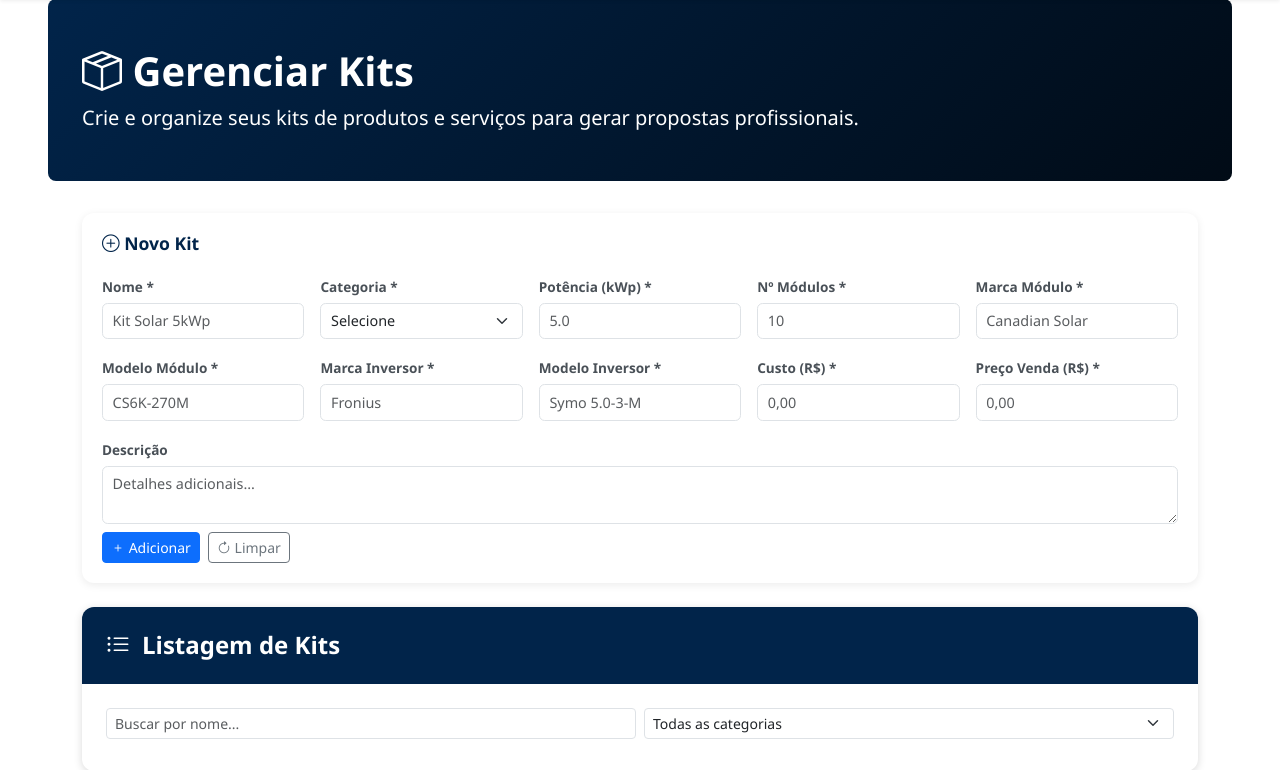
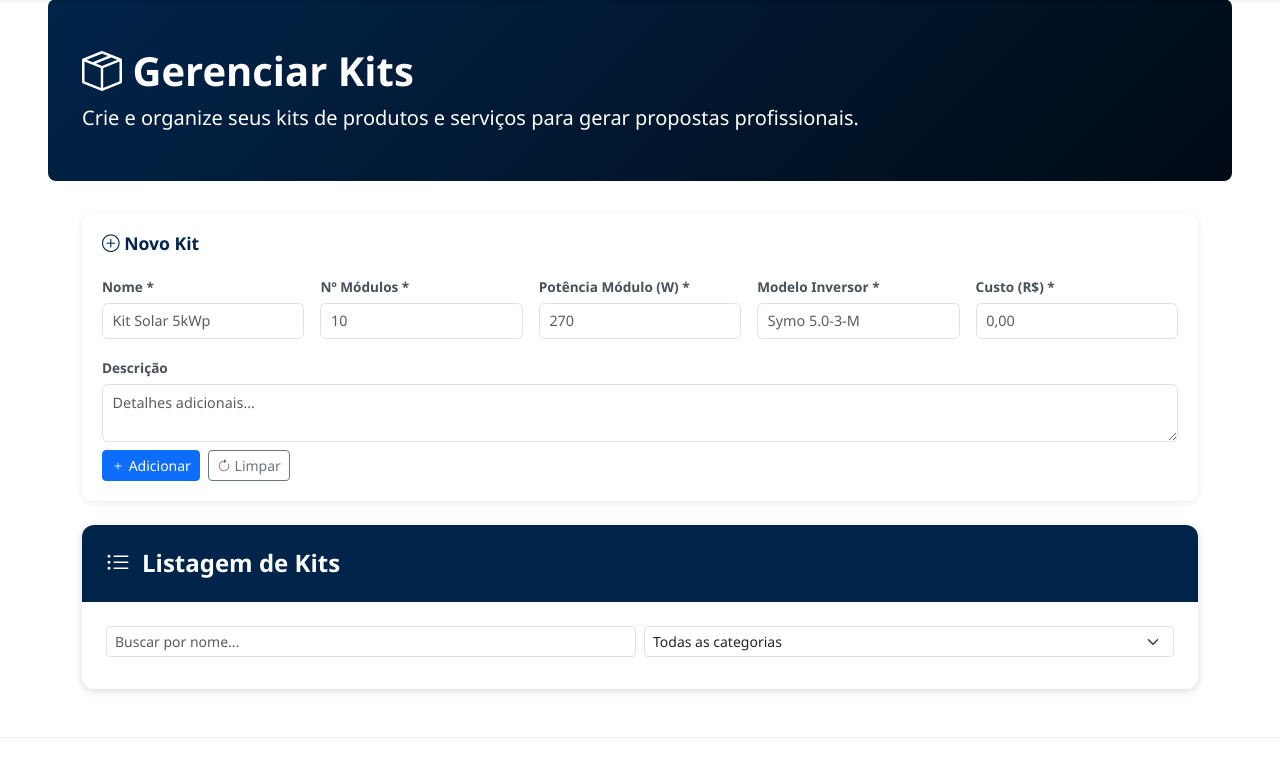
Before and after one commit to Eliel-Julio/CRM-system-Happy-Energy, a Flask app: page /kits in a window 1280 px wide. Shown: the part 63-833 px from the top of the page. Run offline with Flask 3, Linux system fonts and the light colour scheme.

Commit message:
Sync kit form with backend model
Update the kits form and rendering to align with backend model changes. Removed obsolete form fields (categoria, potencia kWp, marca/modulo, marca inversor, precoVenda) and added potenciaModulos input; updated the novoKit payload to use backend-aligned properties (n_modulos, p_modulos, inversor, preco_c, descricao) with inline model comments. After saving, the UI now fetches /get_kits to refresh the list. Also adjusted kit item text (module count and cost label) and added stub editarKit/deletarKit functions for future edit/delete handling.

```diff
--- a/Front/templates/kits.html
+++ b/Front/templates/kits.html
@@ -129,39 +129,12 @@
                             <input type="text" class="form-control" id="nomeKit" placeholder="Kit Solar 5kWp" required>
                         </div>
                         <div class="form-group-compact">
-                            <label for="categoriaKit" class="form-label">Categoria *</label>
-                            <select class="form-select" id="categoriaKit" required>
-                                <option value="">Selecione</option>
-                                <option value="solar">Solar</option>
-                                <option value="eolica">Eólica</option>
-                                <option value="hibrido">Híbrido</option>
-                                <option value="baterias">Baterias</option>
-                                <option value="outro">Outro</option>
-                            </select>
-                        </div>
-                        <div class="form-group-compact">
-                            <label for="potenciaKit" class="form-label">Potência (kWp) *</label>
-                            <input type="number" class="form-control" id="potenciaKit" step="0.1" placeholder="5.0" required>
-                        </div>
-
-                        <!-- Row 2: Módulos -->
-                        <div class="form-group-compact">
                             <label for="numModulosKit" class="form-label">Nº Módulos *</label>
                             <input type="number" class="form-control" id="numModulosKit" step="1" placeholder="10" required>
                         </div>
                         <div class="form-group-compact">
-                            <label for="marcaModuloKit" class="form-label">Marca Módulo *</label>
-                            <input type="text" class="form-control" id="marcaModuloKit" placeholder="Canadian Solar" required>
-                        </div>
-                        <div class="form-group-compact">
-                            <label for="modeloModuloKit" class="form-label">Modelo Módulo *</label>
-                            <input type="text" class="form-control" id="modeloModuloKit" placeholder="CS6K-270M" required>
-                        </div>
-
-                        <!-- Row 3: Inversor -->
-                        <div class="form-group-compact">
-                            <label for="marcaInversorKit" class="form-label">Marca Inversor *</label>
-                            <input type="text" class="form-control" id="marcaInversorKit" placeholder="Fronius" required>
+                            <label for="potenciaModulos" class="form-label">Potência Módulo (W) *</label>
+                            <input type="number" class="form-control" id="potenciaModulos" step="1" placeholder="270" required>
                         </div>
                         <div class="form-group-compact">
                             <label for="modeloInversorKit" class="form-label">Modelo Inversor *</label>
@@ -170,12 +143,6 @@
                         <div class="form-group-compact">
                             <label for="custoProcKit" class="form-label">Custo (R$) *</label>
                             <input type="number" class="form-control" id="custoProcKit" step="0.01" placeholder="0,00" required>
-                        </div>
-
-                        <!-- Row 4: Preço e Descrição -->
-                        <div class="form-group-compact">
-                            <label for="precoVendaKit" class="form-label">Preço Venda (R$) *</label>
-                            <input type="number" class="form-control" id="precoVendaKit" step="0.01" placeholder="0,00" required>
                         </div>
                         <div class="form-group-compact form-grid-full">
                             <label for="descricaoKit" class="form-label">Descrição</label>
@@ -254,16 +221,18 @@
 
             const novoKit = {
                 nome: document.getElementById('nomeKit').value,
-                categoria: document.getElementById('categoriaKit').value,
-                potencia: parseFloat(document.getElementById('potenciaKit').value),
                 numModulos: parseInt(document.getElementById('numModulosKit').value),
-                marcaModulo: document.getElementById('marcaModuloKit').value,
-                modeloModulo: document.getElementById('modeloModuloKit').value,
-                marcaInversor: document.getElementById('marcaInversorKit').value,
+                potenciaModulos: parseFloat(document.getElementById('potenciaModulos').value),
                 modeloInversor: document.getElementById('modeloInversorKit').value,
                 custoProd: parseFloat(document.getElementById('custoProcKit').value),
-                precoVenda: parseFloat(document.getElementById('precoVendaKit').value),
                 descricao: document.getElementById('descricaoKit').value
+
+                    // nome = Column(String, nullable=False)
+                    // n_modulos = Column(Integer, default=0)
+                    // p_modulos = Column(FLOAT, default=0.0)
+                    // inversor = Column(String, default=False)
+                    // preco_c = Column(FLOAT, nullable=False)
+                    // descricao = Column(String, nullable=False)
             };
 
             try {
@@ -290,6 +259,17 @@
                 mostrarAlerta('Erro ao enviar dados: ' + erro.message, 'danger');
                 console.error('Erro:', erro);
             }
+            fetch('http://127.0.0.1:5000/get_kits')
+                .then(res => res.json())
+                .then(data => {
+                    console.log("debug kits carregados", data);
+                    // console.log("debug kits carregados", kits);
+                    renderizarKits(data);
+                })
+                .catch(erro => {
+                    mostrarAlerta('Erro ao carregar kits: ' + erro.message, 'danger');
+                    console.error('Erro:', erro);
+                })
 
         });
 
@@ -311,8 +291,8 @@
                 <div class="kit-item">
                     <div class="kit-info">
                         <h5>${kit.nome}</h5>
-                        <p><strong>Potência:</strong> ${kit.p_modulos} W | <strong>Módulos:</strong> ${kit.n_modulos}x módulos</p>
-                        <p><strong>Inversor:</strong> ${kit.inversor} | <strong>Custo:</strong> R$ ${(kit.preco_c / 100).toFixed(2).replace('.', ',')}</p>
+                        <p><strong>Potência:</strong> ${kit.p_modulos} W | <strong>Módulos:</strong> ${kit.n_modulos} módulos</p>
+                        <p><strong>Inversor:</strong> ${kit.inversor} | <strong> preço de custo:</strong> R$ ${(kit.preco_c / 100).toFixed(2).replace('.', ',')}</p>
                         ${kit.descricao ? `<p><em>${kit.descricao}</em></p>` : ''}
                     </div>
                     <div class="kit-actions">
@@ -326,6 +306,13 @@
                 </div>
             `).join('');
 
+        }
+        function deletarKit(){
+            console.log("teste delet")
+        }
+
+        function editarKit(){
+            console.log("teste edit")
         }
 
         // Buscar e filtrar
```
